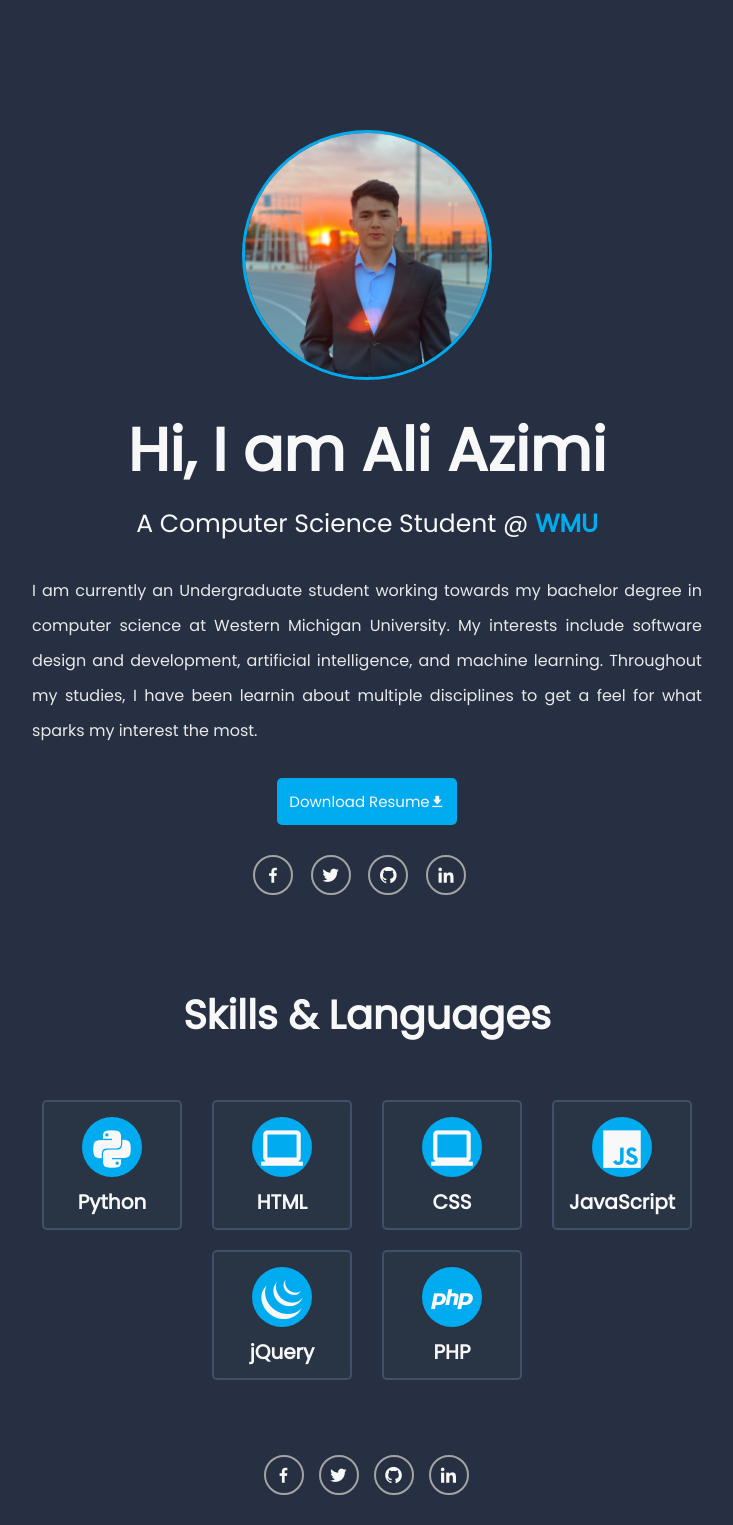
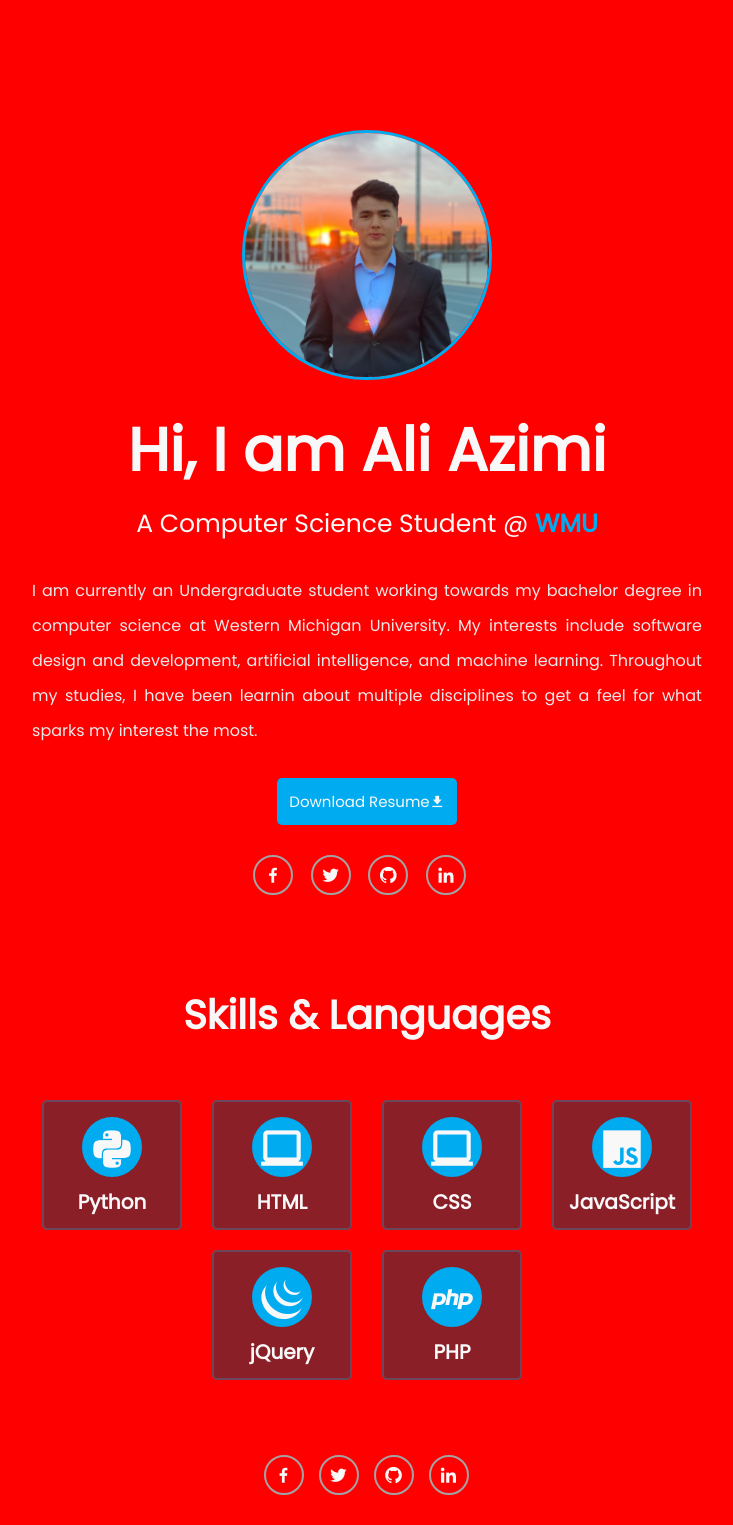
Before and after one commit to aliazim1/aliazim1.github.io, a PHP site: page / in a window 1280 px wide. Shown: the part 70-1595 px from the top of the page, without its empty margins (273-1006 px from the left). Run offline with PHP 8.4, Linux system fonts and the light colour scheme.

Commit message:
Update style.css

```diff
--- a/style.css
+++ b/style.css
@@ -22,7 +22,8 @@
 }
 
 body {
-    background-color: #263042;
+    background-color: red;
+    /* background-color: #263042; */
 }
 
 html {
```
